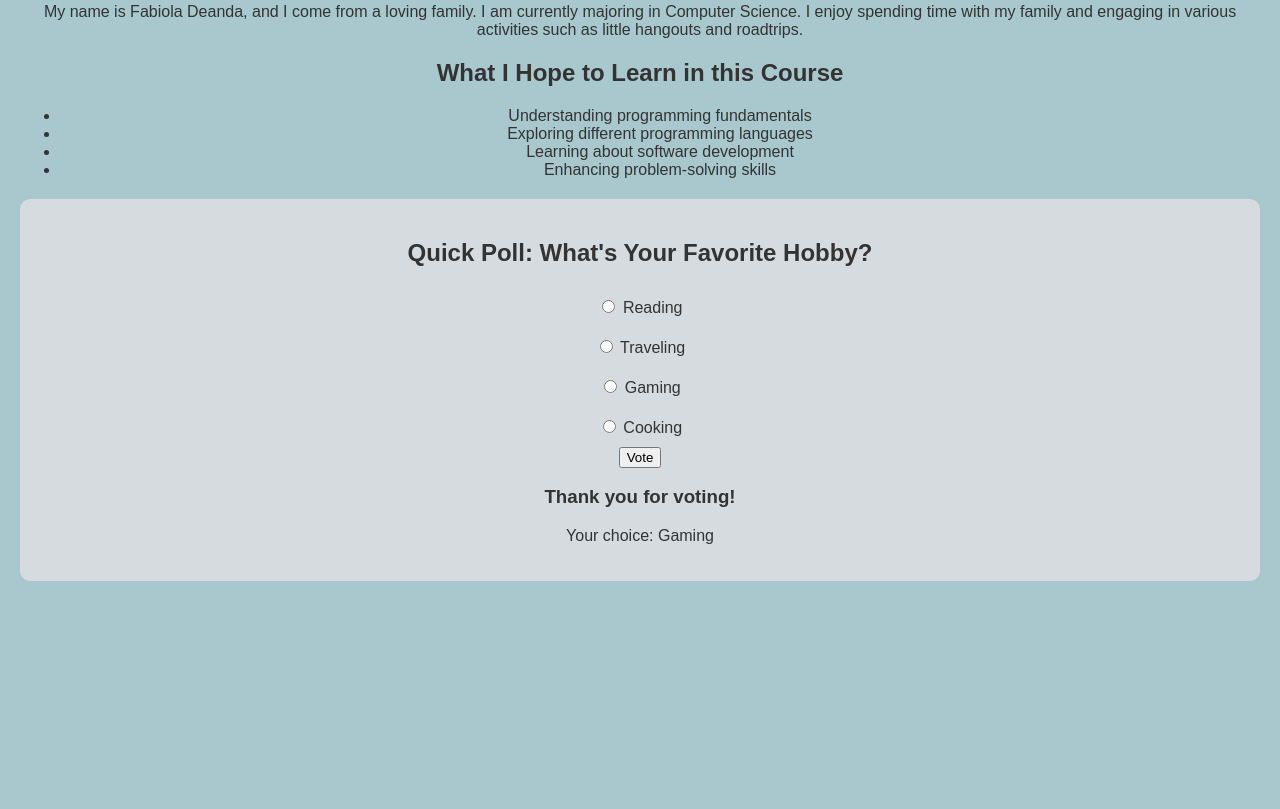
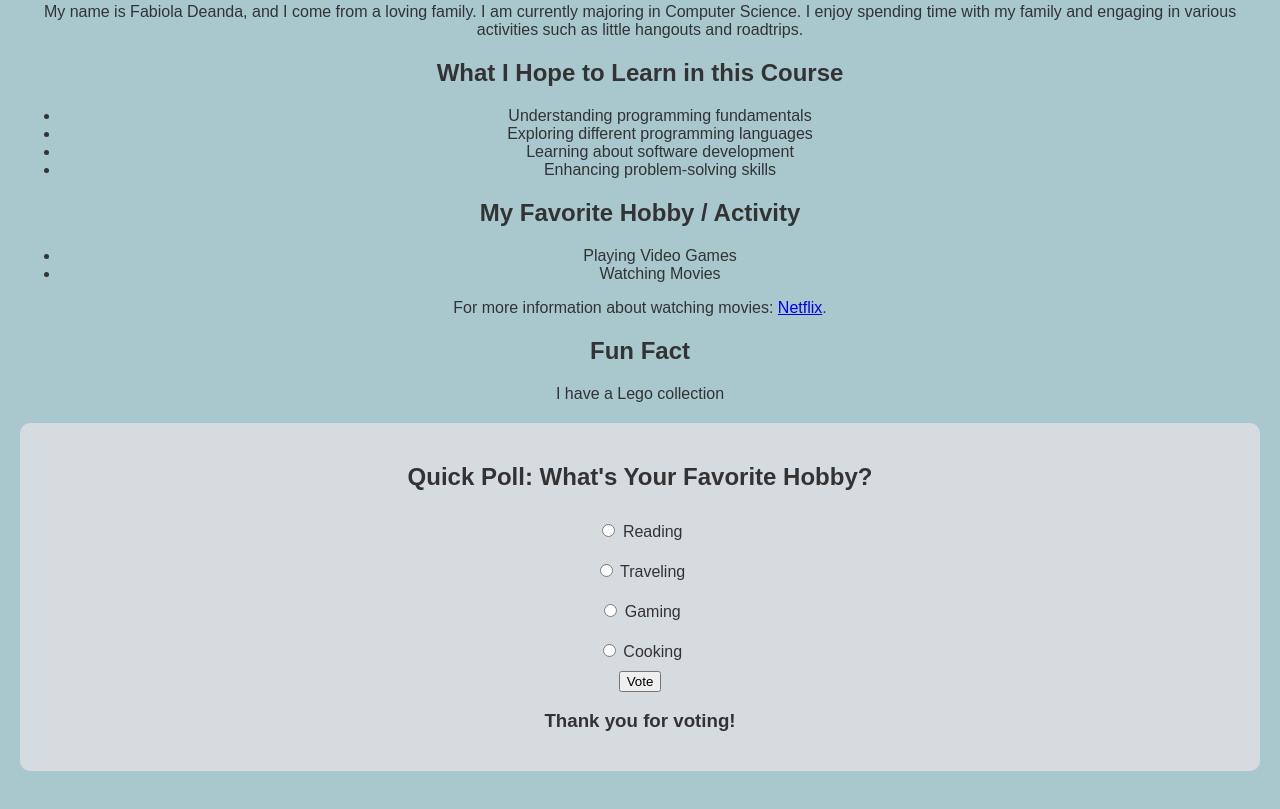
Before and after one commit to fdeanda5/g-t-k-e-o-e, a plain HTML site: page index.html in a window 1280 px wide. Shown: the part 713-1522 px from the top of the page. Before the commit the page ends 1334 px from the top, so only its background shows below. Drawn offline with Linux system fonts and the light colour scheme.

Commit message:
Update index.html

```diff
--- a/index.html
+++ b/index.html
@@ -17,7 +17,7 @@
 
                 title.addEventListener('click', function() {
                     // Change color to a specific color (e.g., blue)
-                    title.style.color = 'purple';
+                    title.style.color = '#015b5e';
                 });
             </script>
         <img src="me.png" width="350" height="450" >
@@ -35,6 +35,15 @@
             <li>Learning about software development</li>
             <li>Enhancing problem-solving skills</li>
         </ul>
+         <h2>My Favorite Hobby / Activity</h2>
+        <ul>
+            <li>Playing Video Games</li>
+            <li>Watching Movies</li>
+        </ul>
+        <p>For more information about watching movies:  <a href="https://www.netflix.com" target="_blank">Netflix</a>.</p>
+
+        <h2>Fun Fact</h2>
+        <p>I have a Lego collection</p>
         <section id="interactive-poll">
             <h2>Quick Poll: What's Your Favorite Hobby?</h2>
             <form id="pollForm">
@@ -54,7 +63,7 @@
             </form>
             <div id="pollResults" style="display: all;">
                 <h3>Thank you for voting!</h3>
-                <p>Your choice: Gaming <span id="chosenHobby"></span></p>
+                <p> <span id="chosenHobby"></span></p>
             </div>
         </section>
 
```
